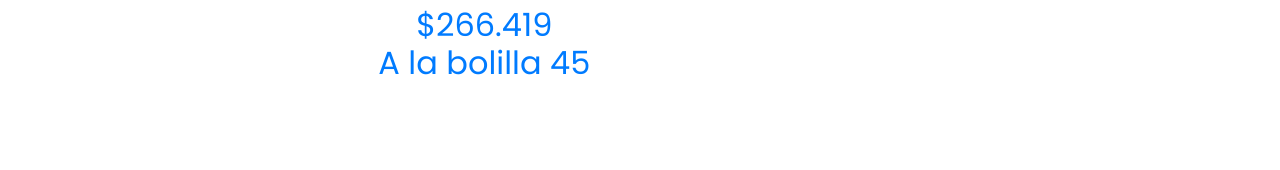
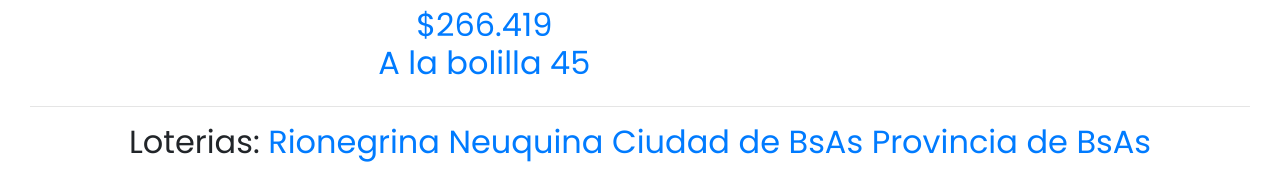
Before and after one commit to Alfredo-S-Longarini/proyecto-Agencia, a website: page index.html in a window 1280 px wide. Shown: the part 907-1077 px from the top of the page. Before the commit the page ends 997 px from the top, so only its background shows below. Drawn offline with nearby package versions, Linux system fonts and the light colour scheme.

Commit message:
agregando footer

```diff
--- a/index.html
+++ b/index.html
@@ -18,9 +18,13 @@
     <link rel="stylesheet" href="css/animate.css">
 
 </head>
+
 <body>
 
     <div class="container-fluid" style="text-align: center;">
+
+        <!-- ---------------------------------------------------------------- -->
+        <!-- Encabezado de pagina. -->
 
         <header>
             <div class="row">
@@ -88,6 +92,9 @@
             </div>
 
         </header>
+
+        <!-- ---------------------------------------------------------------- -->
+        <!-- Contenido de pagina. -->
 
         <main>
 
@@ -405,7 +412,23 @@
 
         </main>
 
+        <!-- ---------------------------------------------------------------- -->
+        <!-- Pie de pagina. -->
+
         <footer>
+
+            <div class="row">
+                <div class="col-lg-12">
+                    <hr>
+                    <div class="pie">
+                        <h2 class="pie__enlaces">Loterias: <a href="https://www.loteriaderionegro.gob.ar/" target="_blank">Rionegrina</a>
+                            <a href="https://sgta.ijan-neuquen.com/" target="_blank">Neuquina</a>
+                            <a href="https://www.loteriadelaciudad.gob.ar/site/" target="_blank">Ciudad de BsAs</a>
+                            <a href="http://www.loteria.gba.gov.ar/" target="_blank">Provincia de BsAs</a>
+                        </h2>
+                    </div>
+                </div>
+            </div>
 
         </footer>
 
```
